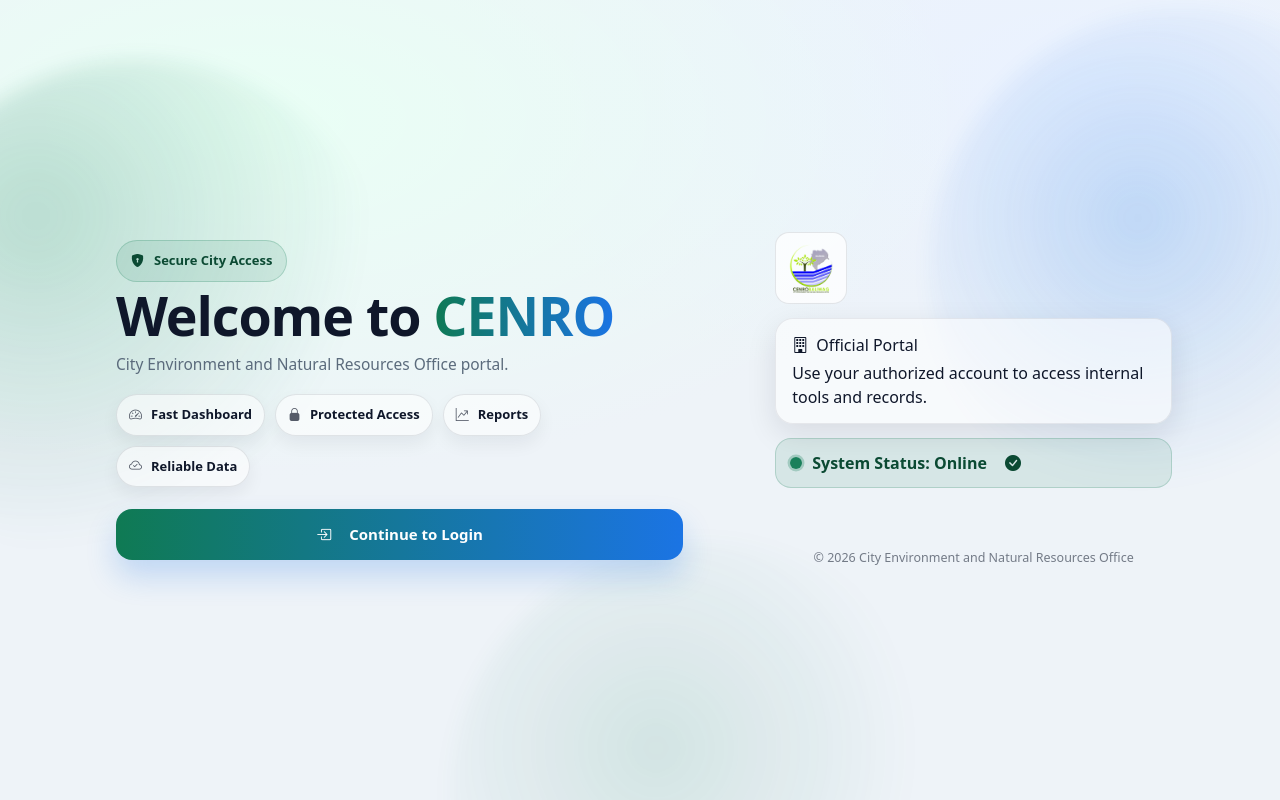
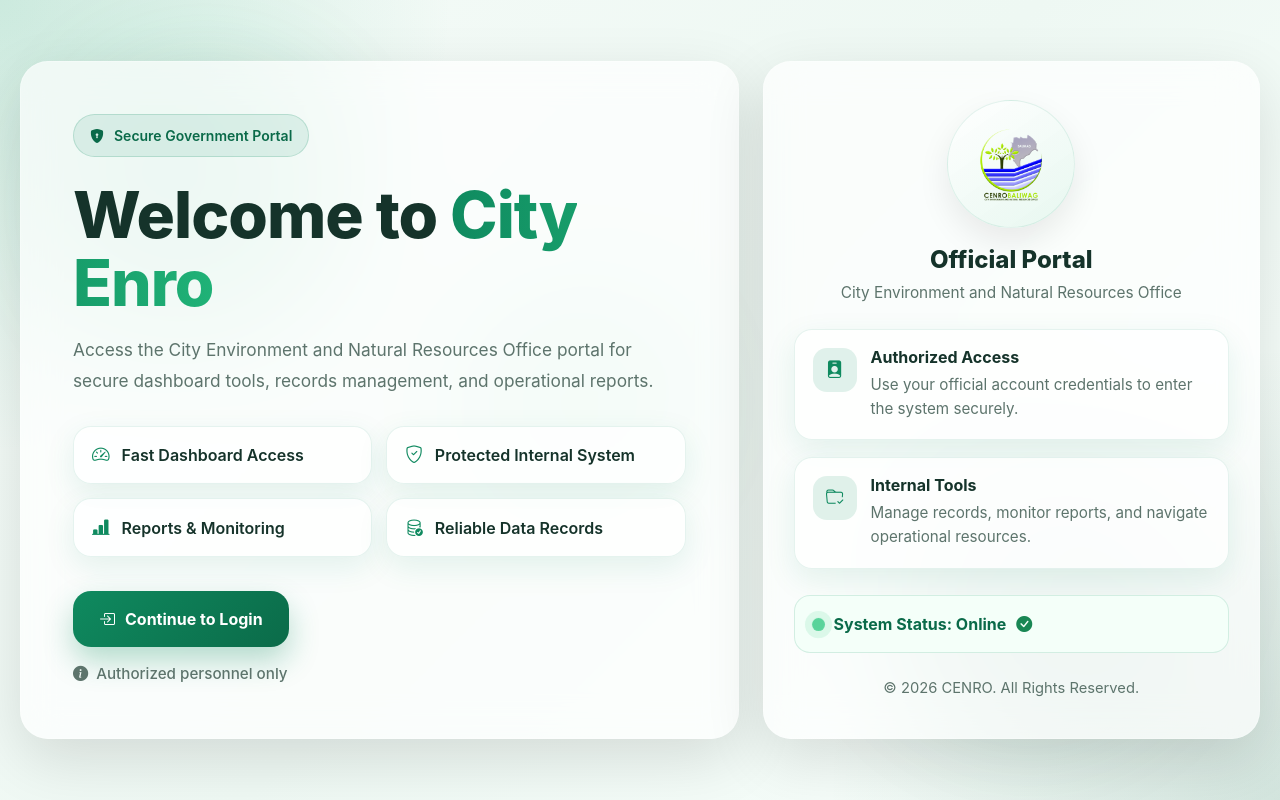
Before and after one commit to menrobaliwag/cenro-web, a PHP site: page /local/ in a window 1280 px wide. Run offline with PHP 8.4, Linux system fonts and the light colour scheme; some libraries are stand-ins or nearby versions.

Commit message:
Update site from public_html archive

```diff
--- a/dist/css/landing_page.css
+++ b/dist/css/landing_page.css
@@ -1,312 +1,385 @@
-/* dist/css/landing_page.css */
-
-/* ---------- Design tokens ---------- */
-:root{
-  --bg: #eef3f8;
-  --ink: #0f172a;
-  --muted: #5b6b7c;
-
-  --brand1: #0f7a53;   /* green */
-  --brand2: #1b74e4;   /* blue */
-  --glass: rgba(255,255,255,.72);
-  --glass-border: rgba(255,255,255,.55);
-
-  --shadow: 0 18px 60px rgba(15, 23, 42, .12);
-  --shadow-soft: 0 10px 30px rgba(15, 23, 42, .10);
-
-  --radius-xl: 26px;
-  --radius-lg: 18px;
-  --radius-md: 14px;
-
-  --ring: 0 0 0 4px rgba(27, 116, 228, .15);
+:root {
+  --primary: #0f8a5f;
+  --primary-dark: #0a6a49;
+  --secondary: #e8fff6;
+  --text-dark: #15332a;
+  --text-muted: #5d746c;
+  --white: #ffffff;
+  --border-soft: rgba(255, 255, 255, 0.25);
+  --shadow-main: 0 20px 60px rgba(0, 0, 0, 0.12);
+  --shadow-soft: 0 10px 30px rgba(15, 138, 95, 0.10);
 }
 
-*{ box-sizing:border-box; }
-html, body{ height:100%; }
-body{
-  margin:0;
-  font-family: system-ui, -apple-system, Segoe UI, Roboto, Arial, "Helvetica Neue", sans-serif;
-  color: var(--ink);
-  background: radial-gradient(1200px 600px at 20% 15%, #e9fff5 0%, transparent 60%),
-              radial-gradient(1200px 600px at 85% 10%, #eaf2ff 0%, transparent 55%),
-              var(--bg);
-  overflow-x:hidden;
+* {
+  box-sizing: border-box;
 }
 
-/* ---------- Background blobs (less noisy, more premium) ---------- */
-.bg-blobs{
-  position:fixed;
-  inset:0;
-  pointer-events:none;
-  z-index:-1;
-  filter: blur(10px);
-  opacity: .55;
-}
-.blob{
-  position:absolute;
-  width: 520px;
-  height: 520px;
-  border-radius: 50%;
-  transform: translate3d(0,0,0);
-}
-.blob.b1{ left:-120px; top:60px; background: radial-gradient(circle at 30% 30%, rgba(15,122,83,.40), transparent 65%); }
-.blob.b2{ right:-170px; top:10px; background: radial-gradient(circle at 40% 40%, rgba(27,116,228,.38), transparent 62%); }
-.blob.b3{ left:35%; bottom:-260px; background: radial-gradient(circle at 40% 40%, rgba(15,122,83,.22), transparent 60%); }
-
-/* ---------- Layout ---------- */
-.wrap{
-  min-height:100vh;
-  display:flex;
-  align-items:center;
-  justify-content:center;
-  padding: clamp(18px, 3.5vw, 44px);
+body {
+  margin: 0;
+  font-family: "Inter", "Segoe UI", sans-serif;
+  background:
+    radial-gradient(circle at top left, rgba(18, 156, 105, 0.18), transparent 30%),
+    radial-gradient(circle at bottom right, rgba(8, 88, 60, 0.16), transparent 30%),
+    linear-gradient(135deg, #f5fbf8 0%, #eef8f3 50%, #f9fffc 100%);
+  min-height: 100vh;
+  color: var(--text-dark);
+  overflow-x: hidden;
 }
 
-.hero{
-  width:min(1120px, 100%);
-  display:grid;
-  grid-template-columns: 1.2fr .85fr;
-  gap: clamp(16px, 2.5vw, 28px);
+.landing-wrapper {
+  min-height: 100vh;
+  display: flex;
+  align-items: center;
+  justify-content: center;
+  padding: 32px 18px;
+  position: relative;
+  z-index: 2;
+}
+
+.hero-card {
+  width: 100%;
+  max-width: 1240px;
+  display: grid;
+  grid-template-columns: 1.3fr 0.9fr;
+  gap: 24px;
   align-items: stretch;
 }
 
-/* ---------- Glass cards ---------- */
-.card-glass{
-  background: var(--glass);
-  border: 1px solid var(--glass-border);
-  border-radius: var(--radius-xl);
-  box-shadow: var(--shadow);
-  backdrop-filter: blur(12px);
-  -webkit-backdrop-filter: blur(12px);
-  overflow:hidden;
+.glass-panel {
+  background: rgba(255, 255, 255, 0.68);
+  backdrop-filter: blur(18px);
+  -webkit-backdrop-filter: blur(18px);
+  border: 1px solid var(--border-soft);
+  border-radius: 28px;
+  box-shadow: var(--shadow-main);
+  position: relative;
+  overflow: hidden;
 }
 
-.left{
-  padding: clamp(22px, 3vw, 36px);
+.hero-left {
+  padding: 52px;
+  display: flex;
+  flex-direction: column;
+  justify-content: center;
 }
 
-.right{
-  padding: clamp(18px, 2.6vw, 28px);
-  display:flex;
-  flex-direction:column;
-  gap: 14px;
+.top-badge {
+  display: inline-flex;
+  align-items: center;
+  gap: 10px;
+  background: rgba(15, 138, 95, 0.10);
+  color: var(--primary-dark);
+  border: 1px solid rgba(15, 138, 95, 0.18);
+  padding: 10px 16px;
+  border-radius: 999px;
+  font-weight: 600;
+  font-size: 14px;
+  width: fit-content;
+  margin-bottom: 24px;
 }
 
-/* ---------- Top line ---------- */
-.topline{
-  display:flex;
-  gap:10px;
-  align-items:center;
-  flex-wrap:wrap;
-  margin-bottom: 14px;
+.hero-title {
+  font-size: clamp(2.6rem, 5vw, 4.2rem);
+  line-height: 1.05;
+  font-weight: 800;
+  margin: 0 0 18px;
+  letter-spacing: -1px;
 }
 
-.badge-secure{
-  display:inline-flex;
-  align-items:center;
-  gap:10px;
-  padding: 10px 14px;
-  border-radius: 999px;
-  background: rgba(15,122,83,.10);
-  border: 1px solid rgba(15,122,83,.22);
-  color: #0b4a33;
-  font-weight: 700;
-  font-size: 13px;
+.hero-title span {
+  background: linear-gradient(90deg, #0f8a5f 0%, #20b277 100%);
+  -webkit-background-clip: text;
+  -webkit-text-fill-color: transparent;
 }
 
-.pill{
-  display:inline-flex;
-  align-items:center;
-  gap:8px;
-  padding: 10px 12px;
-  border-radius: 999px;
-  background: rgba(27,116,228,.10);
-  border: 1px solid rgba(27,116,228,.22);
-  color: #0b2c5a;
-  font-weight: 700;
-  font-size: 13px;
+.hero-subtitle {
+  max-width: 700px;
+  font-size: 1.08rem;
+  color: var(--text-muted);
+  line-height: 1.8;
+  margin-bottom: 30px;
 }
 
-/* ---------- Typography ---------- */
-.title{
-  margin: 6px 0 8px;
-  font-weight: 900;
-  letter-spacing: -0.02em;
-  font-size: clamp(34px, 4.2vw, 56px);
-  line-height: 1.05;
+.feature-list {
+  display: grid;
+  grid-template-columns: repeat(2, minmax(0, 1fr));
+  gap: 14px;
+  margin-bottom: 34px;
 }
 
-.grad{
-  background: linear-gradient(90deg, var(--brand1), var(--brand2));
-  -webkit-background-clip:text;
-  background-clip:text;
-  color:transparent;
+.feature-item {
+  display: flex;
+  align-items: center;
+  gap: 12px;
+  padding: 15px 18px;
+  border-radius: 18px;
+  background: rgba(255, 255, 255, 0.75);
+  border: 1px solid rgba(15, 138, 95, 0.10);
+  box-shadow: var(--shadow-soft);
+  font-weight: 600;
+  color: var(--text-dark);
 }
 
-.sub{
-  margin: 0 0 18px;
-  color: var(--muted);
-  font-size: 15.5px;
-  line-height: 1.55;
-  max-width: 52ch;
+.feature-item i {
+  font-size: 1.1rem;
+  color: var(--primary);
 }
 
-/* ---------- Chips ---------- */
-.chips{
-  display:flex;
-  flex-wrap:wrap;
-  gap:10px;
-  margin: 10px 0 22px;
+.hero-actions {
+  display: flex;
+  flex-direction: column;
+  align-items: flex-start;
+  gap: 16px;
 }
 
-.chip{
-  display:inline-flex;
-  align-items:center;
-  gap:9px;
-  padding: 10px 12px;
-  border-radius: 999px;
-  border: 1px solid rgba(15, 23, 42, .10);
-  background: rgba(255,255,255,.55);
-  color: #0f172a;
+.btn-main {
+  display: inline-flex;
+  align-items: center;
+  gap: 10px;
+  background: linear-gradient(135deg, #0f8a5f 0%, #0b6b49 100%);
+  color: #fff;
+  border: none;
+  border-radius: 18px;
+  padding: 16px 26px;
   font-weight: 700;
-  font-size: 13px;
-  box-shadow: 0 8px 18px rgba(15, 23, 42, .06);
+  font-size: 1rem;
+  text-decoration: none;
+  box-shadow: 0 14px 30px rgba(15, 138, 95, 0.30);
+  transition: all 0.25s ease;
 }
 
-.chip i{ color: rgba(15, 23, 42, .70); }
-
-/* ---------- CTA ---------- */
-.cta{ margin-top: 6px; }
-
-.btn-brand{
-  width:100%;
-  display:inline-flex;
-  align-items:center;
-  justify-content:center;
-  gap:10px;
-  padding: 14px 16px;
-  border:0;
-  border-radius: 16px;
-  color:#fff !important;
-  font-weight: 800;
-  font-size: 15px;
-  background: linear-gradient(90deg, var(--brand1), var(--brand2));
-  box-shadow: 0 16px 30px rgba(27,116,228,.22);
-  transition: transform .12s ease, box-shadow .12s ease, filter .12s ease;
-  text-decoration:none;
+.btn-main:hover {
+  color: #fff;
+  transform: translateY(-2px);
+  box-shadow: 0 20px 36px rgba(15, 138, 95, 0.35);
 }
 
-.btn-brand:hover{
-  transform: translateY(-1px);
-  filter: brightness(1.02);
-  box-shadow: 0 18px 34px rgba(27,116,228,.26);
+.quick-note {
+  display: inline-flex;
+  align-items: center;
+  gap: 8px;
+  color: var(--text-muted);
+  font-size: 0.95rem;
+  font-weight: 500;
 }
 
-.btn-brand:focus{
-  outline:none;
-  box-shadow: var(--ring), 0 18px 34px rgba(27,116,228,.26);
+.hero-right {
+  padding: 38px 30px;
+  display: flex;
+  flex-direction: column;
+  justify-content: space-between;
 }
 
-.hint{
-  margin-top: 12px;
-  display:flex;
-  gap:10px;
-  align-items:flex-start;
-  padding: 12px 14px;
-  border-radius: 16px;
-  background: rgba(15,23,42,.05);
-  border: 1px solid rgba(15,23,42,.08);
-  color: rgba(15,23,42,.72);
-  font-size: 13px;
-  line-height: 1.45;
+.logo-wrap {
+  text-align: center;
+  margin-bottom: 24px;
 }
 
-/* ---------- Right panel ---------- */
-.brandbox{
-  display:flex;
-  align-items:center;
-  gap: 12px;
-  padding: 14px;
-  border-radius: var(--radius-lg);
-  background: rgba(255,255,255,.55);
-  border: 1px solid rgba(15,23,42,.08);
+.logo-circle {
+  width: 128px;
+  height: 128px;
+  margin: 0 auto 18px;
+  border-radius: 50%;
+  background: linear-gradient(145deg, rgba(255,255,255,0.92), rgba(230,247,239,0.95));
+  display: flex;
+  align-items: center;
+  justify-content: center;
+  box-shadow: 0 14px 32px rgba(0,0,0,0.08);
+  border: 1px solid rgba(15, 138, 95, 0.10);
+}
+
+.logo-img {
+  width: 80px;
+  height: 80px;
+  object-fit: contain;
+}
+
+.panel-title {
+  font-size: 1.5rem;
+  font-weight: 800;
+  margin-bottom: 6px;
+  color: var(--text-dark);
+}
+
+.panel-subtitle {
+  margin: 0;
+  color: var(--text-muted);
+  font-size: 0.96rem;
+}
+
+.info-card {
+  display: flex;
+  gap: 14px;
+  align-items: flex-start;
+  padding: 18px;
+  background: rgba(255, 255, 255, 0.72);
+  border-radius: 18px;
+  border: 1px solid rgba(15, 138, 95, 0.10);
+  margin-bottom: 16px;
   box-shadow: var(--shadow-soft);
 }
 
-.logo{
-  width: 72px;
-  height: 72px;
-  object-fit: contain;
+.info-icon {
+  width: 44px;
+  height: 44px;
+  min-width: 44px;
   border-radius: 14px;
-  background: rgba(255,255,255,.75);
-  border: 1px solid rgba(15,23,42,.10);
-  padding: 8px;
+  background: rgba(15, 138, 95, 0.12);
+  color: var(--primary);
+  display: flex;
+  align-items: center;
+  justify-content: center;
+  font-size: 1.1rem;
 }
 
-.brandmeta{ line-height:1.2; }
-.brandname{ font-weight: 900; font-size: 16px; }
-.branddesc{ color: var(--muted); font-size: 13px; margin-top: 4px; }
-
-.mini-card{
-  padding: 14px 16px;
-  border-radius: var(--radius-lg);
-  background: rgba(255,255,255,.55);
-  border: 1px solid rgba(15,23,42,.08);
-  box-shadow: var(--shadow-soft);
+.info-card h6 {
+  margin: 0 0 6px;
+  font-size: 1rem;
+  font-weight: 700;
+  color: var(--text-dark);
 }
 
-.mini-head{
-  display:flex;
-  align-items:center;
-  gap:10px;
-  font-weight: 900;
-  margin-bottom: 6px;
-}
-.mini-head i{ color: rgba(15,23,42,.70); }
-.mini-body{
-  color: var(--muted);
-  font-size: 13.5px;
-  line-height: 1.5;
+.info-card p {
+  margin: 0;
+  color: var(--text-muted);
+  line-height: 1.6;
+  font-size: 0.95rem;
 }
 
-.status{
-  display:flex;
-  align-items:center;
+.system-status {
+  margin-top: 10px;
+  display: flex;
+  align-items: center;
   gap: 10px;
-  padding: 12px 14px;
+  padding: 16px 18px;
   border-radius: 16px;
-  background: rgba(15,122,83,.10);
-  border: 1px solid rgba(15,122,83,.20);
-  color: #0b4a33;
-  font-weight: 800;
-}
-.status .ok{ color: rgba(11, 74, 51, .85); }
-
-.pulse{
-  width: 12px;
-  height: 12px;
-  border-radius: 999px;
-  background: rgba(15,122,83,.95);
-  box-shadow: 0 0 0 0 rgba(15,122,83,.40);
-  animation: pulse 1.6s infinite;
-}
-@keyframes pulse{
-  0%{ box-shadow: 0 0 0 0 rgba(15,122,83,.35); }
-  70%{ box-shadow: 0 0 0 10px rgba(15,122,83,0); }
-  100%{ box-shadow: 0 0 0 0 rgba(15,122,83,0); }
+  background: #f4fff9;
+  border: 1px solid rgba(15, 138, 95, 0.15);
+  font-weight: 700;
+  color: var(--primary-dark);
 }
 
-.footer-note{
-  margin-top:auto;
-  padding-top: 10px;
-  text-align:center;
-  color: rgba(15,23,42,.55);
-  font-size: 12.5px;
+.status-dot {
+  width: 11px;
+  height: 11px;
+  border-radius: 50%;
+  background: #16c172;
+  box-shadow: 0 0 0 6px rgba(22, 193, 114, 0.16);
+  animation: pulseStatus 1.8s infinite;
 }
 
-/* ---------- Responsive ---------- */
-@media (max-width: 992px){
-  .hero{ grid-template-columns: 1fr; }
-  .right{ order: 2; }
-  .left{ order: 1; }
+.footer-note {
+  text-align: center;
+  font-size: 0.92rem;
+  color: var(--text-muted);
+  margin-top: 24px;
 }
+
+.bg-blobs {
+  position: fixed;
+  inset: 0;
+  z-index: 1;
+  overflow: hidden;
+  pointer-events: none;
+}
+
+.blob {
+  position: absolute;
+  border-radius: 50%;
+  filter: blur(60px);
+  opacity: 0.45;
+}
+
+.b1 {
+  width: 280px;
+  height: 280px;
+  background: rgba(32, 178, 119, 0.30);
+  top: 8%;
+  left: 5%;
+}
+
+.b2 {
+  width: 320px;
+  height: 320px;
+  background: rgba(12, 106, 73, 0.22);
+  bottom: 8%;
+  right: 7%;
+}
+
+.b3 {
+  width: 220px;
+  height: 220px;
+  background: rgba(53, 201, 143, 0.22);
+  top: 50%;
+  left: 45%;
+  transform: translate(-50%, -50%);
+}
+
+@keyframes pulseStatus {
+  0% {
+    transform: scale(1);
+    opacity: 1;
+  }
+  70% {
+    transform: scale(1.18);
+    opacity: 0.7;
+  }
+  100% {
+    transform: scale(1);
+    opacity: 1;
+  }
+}
+
+@media (max-width: 991.98px) {
+  .hero-card {
+    grid-template-columns: 1fr;
+  }
+
+  .hero-left,
+  .hero-right {
+    padding: 32px 24px;
+  }
+
+  .hero-title {
+    font-size: 2.5rem;
+  }
+}
+
+@media (max-width: 575.98px) {
+  .landing-wrapper {
+    padding: 18px 12px;
+  }
+
+  .hero-left,
+  .hero-right {
+    padding: 24px 18px;
+    border-radius: 22px;
+  }
+
+  .feature-list {
+    grid-template-columns: 1fr;
+  }
+
+  .btn-main {
+    width: 100%;
+    justify-content: center;
+  }
+
+  .logo-circle {
+    width: 108px;
+    height: 108px;
+  }
+
+  .logo-img {
+    width: 68px;
+    height: 68px;
+  }
+
+  .hero-title {
+    font-size: 2rem;
+  }
+
+  .hero-subtitle {
+    font-size: 0.98rem;
+  }
+}
--- a/index.php
+++ b/index.php
@@ -21,64 +21,102 @@ if (isset($_SESSION['admin_name'])) {
 <body>
   <div class="bg-blobs" aria-hidden="true">
     <div class="blob b1"></div>
+    <div class="blob b2"></div>
     <div class="blob b3"></div>
-    <div class="blob b2"></div>
   </div>
 
-  <main class="wrap">
-    <section class="hero">
-      <!-- LEFT -->
-      <div class="left glass" aria-label="CENRO Welcome">
-        <span class="badge-secure">
+  <main class="landing-wrapper">
+    <section class="hero-card">
+
+      <!-- LEFT CONTENT -->
+      <div class="hero-left glass-panel">
+        <div class="top-badge">
           <i class="bi bi-shield-lock-fill"></i>
-          Secure City Access
-        </span>
+          <span>Secure Government Portal</span>
+        </div>
 
-        <h1 class="title">
-          Welcome to <span class="grad">CENRO</span>
+        <h1 class="hero-title">
+          Welcome to <span>City Enro</span>
         </h1>
 
-        <p class="sub">
-          City Environment and Natural Resources Office portal.
+        <p class="hero-subtitle">
+          Access the City Environment and Natural Resources Office portal for secure dashboard tools,
+          records management, and operational reports.
         </p>
 
-        <div class="chips" aria-label="Highlights">
-          <span class="chip"><i class="bi bi-speedometer2"></i> Fast Dashboard</span>
-          <span class="chip"><i class="bi bi-lock-fill"></i> Protected Access</span>
-          <span class="chip"><i class="bi bi-graph-up-arrow"></i> Reports</span>
-          <span class="chip"><i class="bi bi-cloud-check"></i> Reliable Data</span>
+        <div class="feature-list">
+          <div class="feature-item">
+            <i class="bi bi-speedometer2"></i>
+            <span>Fast Dashboard Access</span>
+          </div>
+          <div class="feature-item">
+            <i class="bi bi-shield-check"></i>
+            <span>Protected Internal System</span>
+          </div>
+          <div class="feature-item">
+            <i class="bi bi-bar-chart-line-fill"></i>
+            <span>Reports & Monitoring</span>
+          </div>
+          <div class="feature-item">
+            <i class="bi bi-database-check"></i>
+            <span>Reliable Data Records</span>
+          </div>
         </div>
 
-        <div class="cta">
-          <a href="<?= url_with_base('auth/index.php') ?>" class="btn btn-brand text-white w-100">
-            <i class="bi bi-box-arrow-in-right me-2"></i> Continue to Login
+        <div class="hero-actions">
+          <a href="<?= url_with_base('auth/index.php') ?>" class="btn btn-main">
+            <i class="bi bi-box-arrow-in-right"></i>
+            Continue to Login
           </a>
+
+          <div class="quick-note">
+            <i class="bi bi-info-circle-fill"></i>
+            Authorized personnel only
+          </div>
         </div>
       </div>
 
-      <!-- RIGHT -->
-      <aside class="right glass" aria-label="CENRO Info Panel">
-        <div class="right-top">
-          <img src="<?= url_with_base('assets/images/logo.png') ?>" alt="CENRO Logo" class="logo">
+      <!-- RIGHT CONTENT -->
+      <aside class="hero-right glass-panel">
+        <div class="logo-wrap">
+          <div class="logo-circle">
+            <img src="<?= url_with_base('assets/images/logo.png') ?>" alt="CENRO Logo" class="logo-img">
+          </div>
+          <h2 class="panel-title">Official Portal</h2>
+          <p class="panel-subtitle">City Environment and Natural Resources Office</p>
         </div>
 
-        <div class="mini-card">
-          <p class="k mb-1"><i class="bi bi-building me-2"></i>Official Portal</p>
-          <p class="v mb-0">
-            Use your authorized account to access internal tools and records.
-          </p>
+        <div class="info-card">
+          <div class="info-icon">
+            <i class="bi bi-person-badge-fill"></i>
+          </div>
+          <div>
+            <h6>Authorized Access</h6>
+            <p>Use your official account credentials to enter the system securely.</p>
+          </div>
         </div>
 
-        <div class="status">
-          <span class="pulse" aria-hidden="true"></span>
-          System Status: Online
-          <span class="ms-2"><i class="bi bi-check-circle-fill"></i></span>
+        <div class="info-card">
+          <div class="info-icon">
+            <i class="bi bi-folder-check"></i>
+          </div>
+          <div>
+            <h6>Internal Tools</h6>
+            <p>Manage records, monitor reports, and navigate operational resources.</p>
+          </div>
+        </div>
+
+        <div class="system-status">
+          <span class="status-dot"></span>
+          <span>System Status: Online</span>
+          <i class="bi bi-check-circle-fill text-success"></i>
         </div>
 
         <div class="footer-note">
-          &copy; <?= date("Y") ?> City Environment and Natural Resources Office
+          &copy; <?= date("Y") ?> CENRO. All Rights Reserved.
         </div>
       </aside>
+
     </section>
   </main>
 </body>
--- a/modules/eco_police/attendance.php
+++ b/modules/eco_police/attendance.php
@@ -1968,7 +1968,7 @@ include dirname(__DIR__, 2) . '/includes/topbar_sidebar.php';
                         <th style="width:7%;">#</th>
                         <th style="width:37%;">Employee Name</th>
                         <th style="width:18%;">Status</th>
-                        <th style="width:38%;">Note / Reason</th>
+                        <th style="width:38%;">Note / Reason / Area</th>
                       </tr>
                     </thead>
                     <tbody id="ecoAttendanceSheetBody">
@@ -2082,7 +2082,7 @@ include dirname(__DIR__, 2) . '/includes/topbar_sidebar.php';
                     <th style="width: 80px;" class="text-center">#</th>
                     <th>Employee Name</th>
                     <th class="text-center" style="width: 160px;">Status</th>
-                    <th>Note / Reason</th>
+                    <th>Note / Reason / Area</th>
                     <th class="text-center no-print" style="width: 110px;">Action</th>
                   </tr>
                 </thead>
```
Also changed, not shown: dashboard.php (+1 -24 lines), 1 other file.
